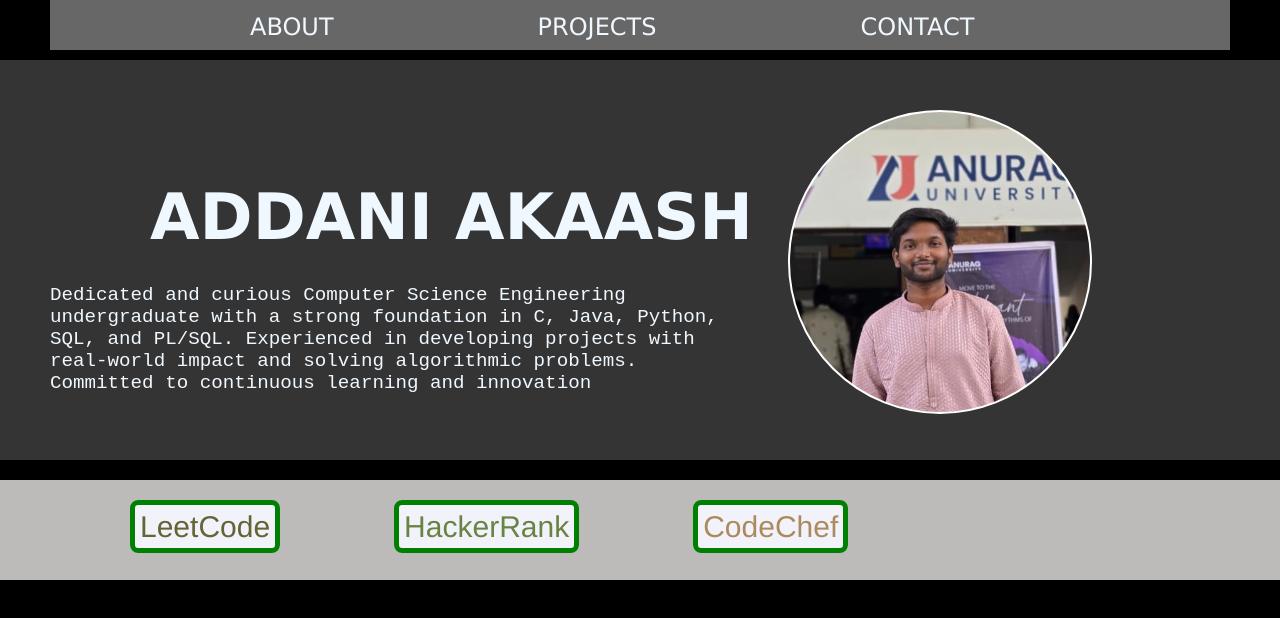
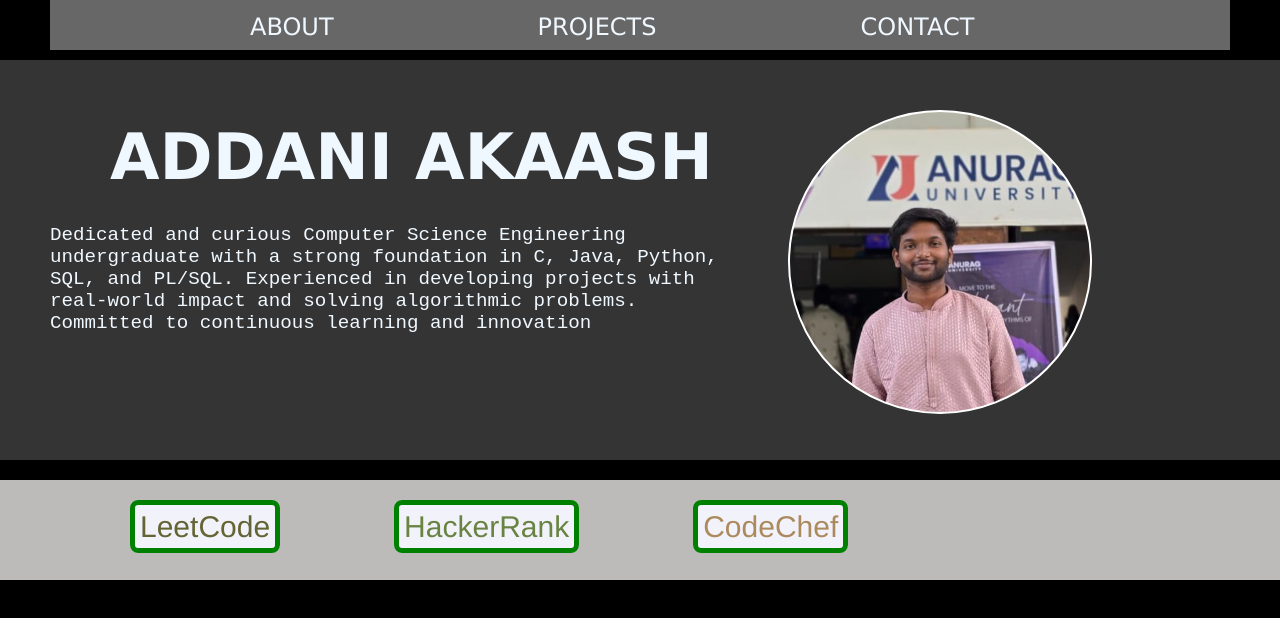
Before and after one commit to akaash524/mern_assignments, a plain HTML site: page week4/portfolio/index.html in a window 1280 px wide. Drawn offline with Linux system fonts and the light colour scheme.

Commit message:
portfolio corrected

```diff
--- a/week4/portfolio/style.css
+++ b/week4/portfolio/style.css
@@ -26,7 +26,6 @@
 }
 #main {
     margin-top: 10px;
-
     height: 25rem;
     background-color: rgb(52, 52, 52);
 }
@@ -36,8 +35,8 @@
     font-family:Verdana, Geneva, Tahoma, sans-serif;
     font-size: 4rem;
     font-weight: 800;
-    padding-top: 120px;
-    padding-left: 50px;
+    padding-top: 50px;
+    padding-left: 10px;
     color: aliceblue;
     margin-left: 100px;
 }
@@ -73,6 +72,7 @@
     padding-top:30px;
 }
 #left_main {
+    margin-top: 10px;
     width: 60%;
     float: left;
 }
```
